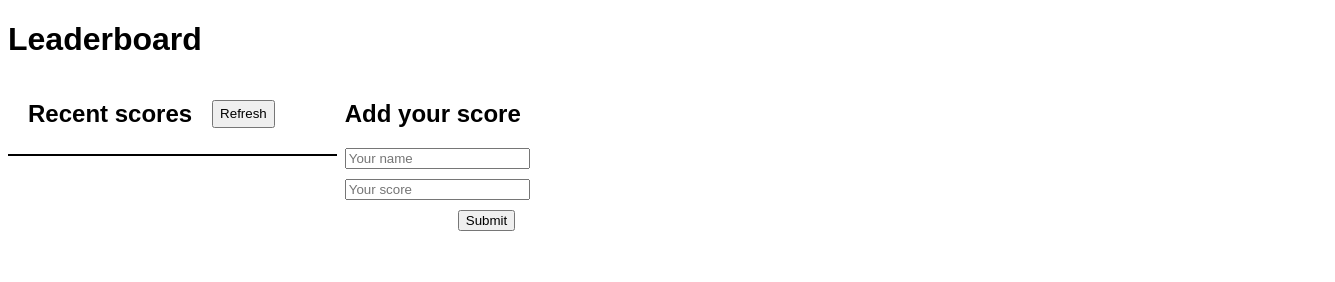
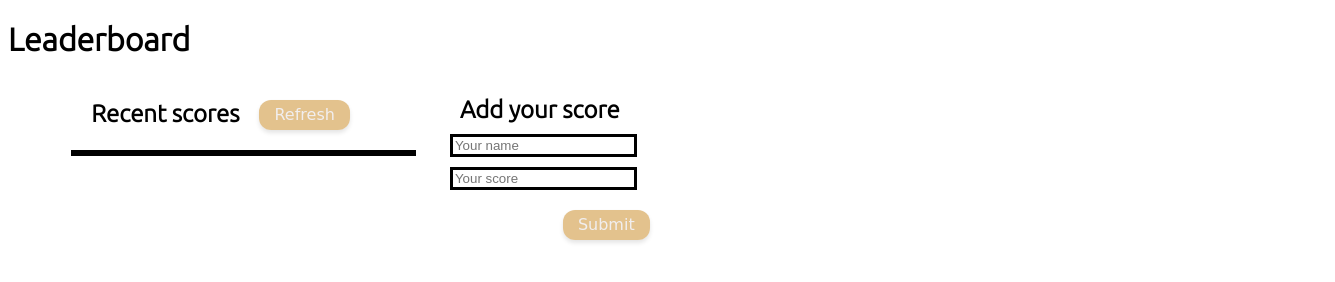
Before and after one commit to tsheporamantso/Leaderboard, a website built with webpack: page src/index.html in a window 1280 px wide. Shown: the whole page, 1335 px wide, since content can reach past the window. Built offline with nearby package versions, Linux system fonts and the light colour scheme; no server answers.

Commit message:
Modify styling for UI

```diff
--- a/src/style.css
+++ b/src/style.css
@@ -1,6 +1,12 @@
+@import url('https://fonts.googleapis.com/css2?family=Ubuntu:wght@300&display=swap');
+
 body {
   overflow: hidden;
-  font-family: sans-serif;
+  font-family: 'Ubuntu', sans-serif;
+}
+
+li {
+  list-style: none;
 }
 
 .flex {
@@ -10,26 +16,19 @@ body {
 .container {
   display: flex;
   list-style: none;
+  width: 100%;
+  margin-left: 5%;
 }
 
-.recentScoresBtn {
-  margin: 10px;
-}
-
-.recentScoresBtn h2 {
-  margin: 10px;
-}
-
-.recentScoresBtn button {
+.recentScoresBtn,
+h2,
+button {
   margin: 10px;
 }
 
 .addYourScore {
   flex-direction: column;
-}
-
-.scoreFormUl {
-  list-style: none;
+  margin-left: 30px;
 }
 
 .scoreFormUl li {
@@ -47,12 +46,42 @@ body {
 .scoreList {
   display: flex;
   flex-direction: column;
-  border: 1px solid;
+  list-style: none;
+  border: 3px solid;
   width: 100%;
   height: 100%;
-  list-style: none;
+  margin: 0;
+}
+
+.scoreItem {
+  margin-left: -35px;
 }
 
 .scoreItem:nth-child(even) {
   background-color: #cdc9c9;
 }
+
+.button {
+  border: 1px solid black;
+  background-color: #c37b0775;
+  border-radius: 12px;
+  border-width: 0;
+  box-shadow: rgba(25, 25, 25, 0.04) 0 0 1px 0, rgba(0, 0, 0, 0.1) 0 3px 4px 0;
+  color: #f1eeee;
+  cursor: pointer;
+  display: inline-block;
+  font-family: cursive;
+  font-size: 1em;
+  height: 30px;
+  padding: 0 15px;
+  transition: all 200ms;
+}
+
+.button:hover {
+  transform: scale(1.05);
+  background-color: rgb(63, 1, 63);
+}
+
+input {
+  border: 3px solid black;
+}
```
